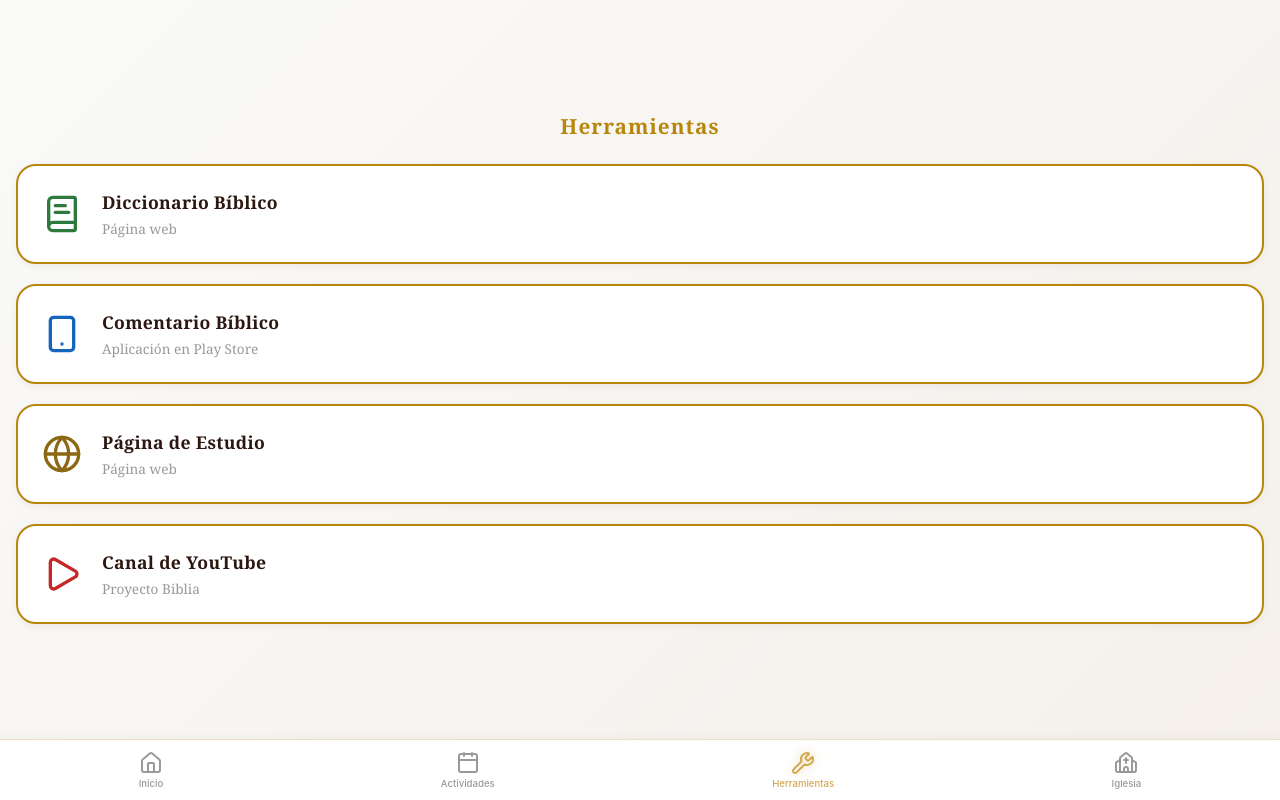
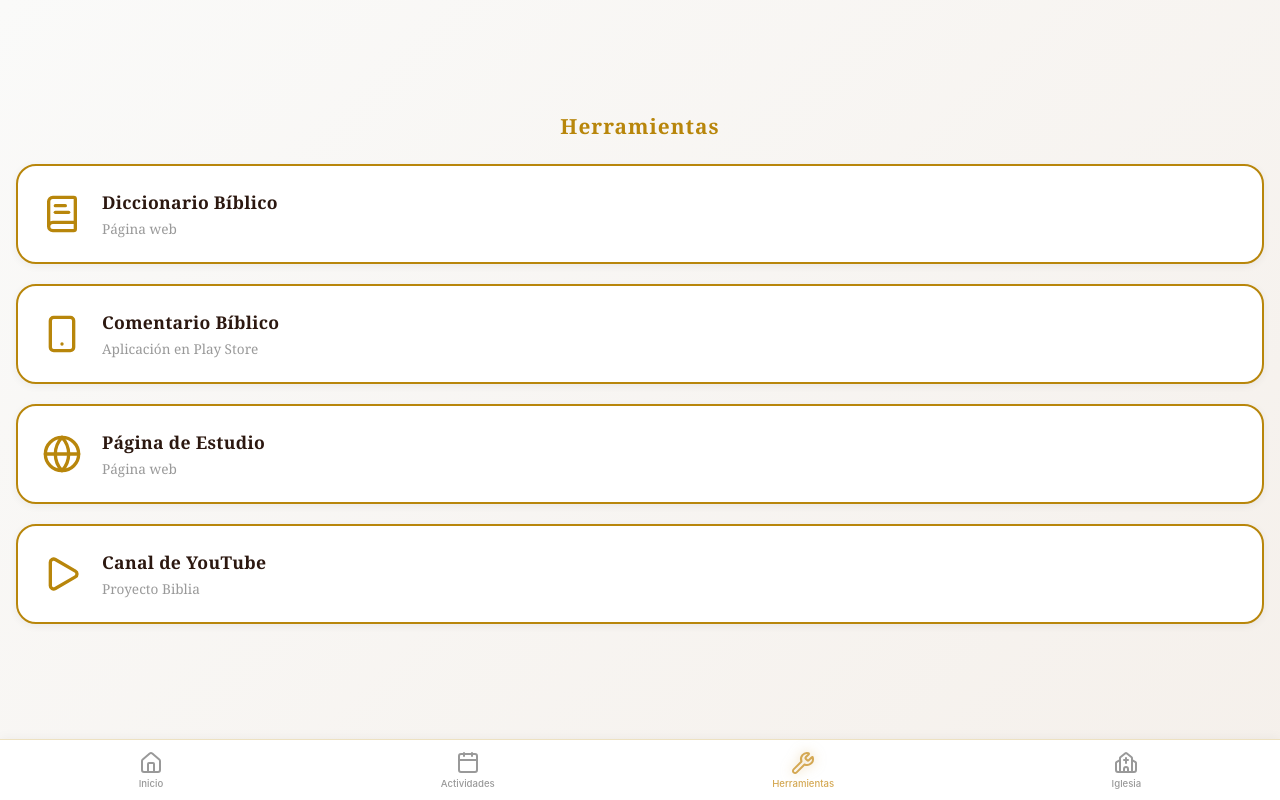
Before and after one commit to arnaldofarias312-source/Buen-pastor, a React (Vite) app: page / in a window 1280 px wide. Both pictures are taken after a click on the button "Herramientas". Built offline with nearby package versions, Linux system fonts and the light colour scheme; no server answers; the database is empty.

Commit message:
Iconos dorados tarjetas, bajar titulo actividades

```diff
--- a/src/components/Actividades.css
+++ b/src/components/Actividades.css
@@ -13,7 +13,7 @@
   font-size: 1.3rem;
   color: #b8860b;
   text-align: center;
-  margin: 2.5rem 0 0.5rem;
+  margin: 4rem 0 0.5rem;
   font-weight: 700;
   letter-spacing: 1px;
 }
--- a/src/components/Herramientas.jsx
+++ b/src/components/Herramientas.jsx
@@ -61,7 +61,7 @@ function Herramientas() {
               }
             }}
           >
-            <card.icon className="herramienta-icon" style={{ color: card.color }} />
+            <card.icon className="herramienta-icon" style={{ color: '#b8860b' }} />
             <div className="herramienta-info">
               <span className="herramienta-label">{card.label}</span>
               <span className="herramienta-desc">{card.desc}</span>
--- a/src/components/Iglesia.jsx
+++ b/src/components/Iglesia.jsx
@@ -82,7 +82,7 @@ function Iglesia() {
               }
             }}
           >
-            <card.icon className="iglesia-icon" style={{ color: card.color }} />
+            <card.icon className="iglesia-icon" style={{ color: '#b8860b' }} />
             <div className="iglesia-info">
               <span className="iglesia-label">{card.label}</span>
               <span className="iglesia-desc">{card.desc}</span>
```
